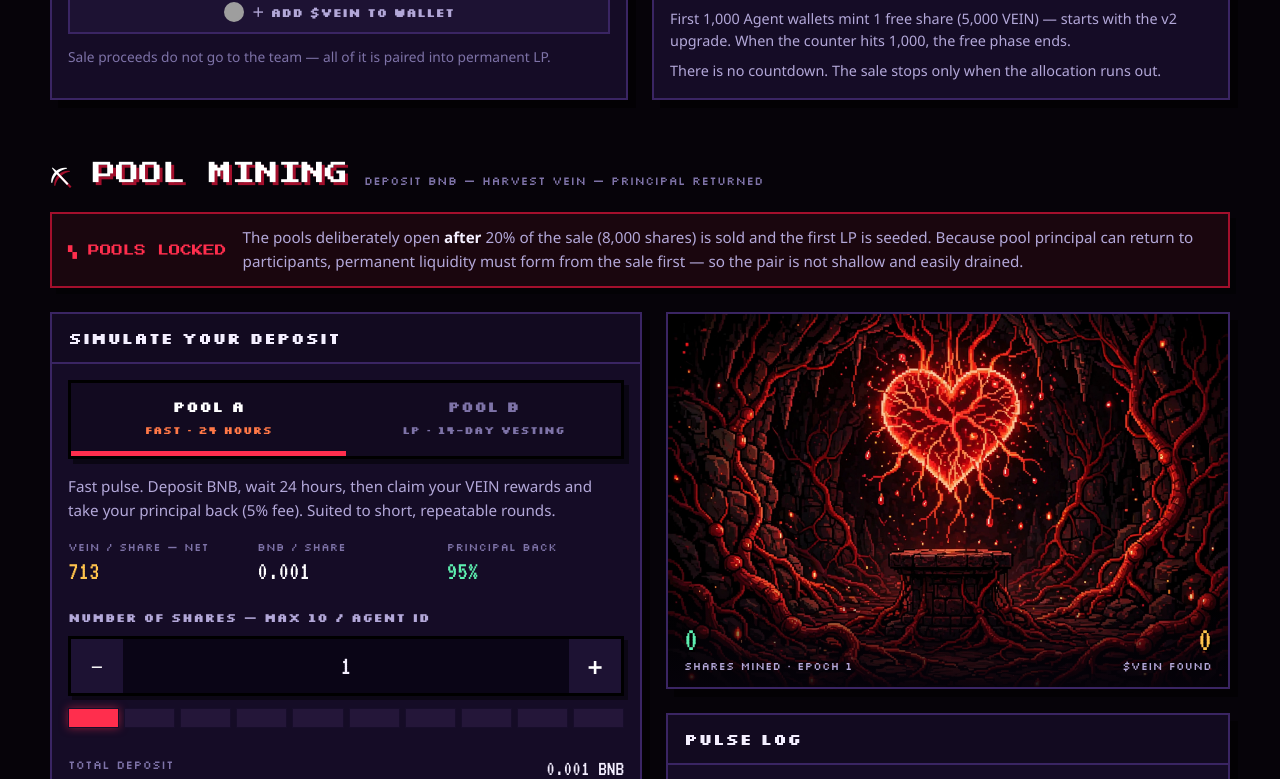
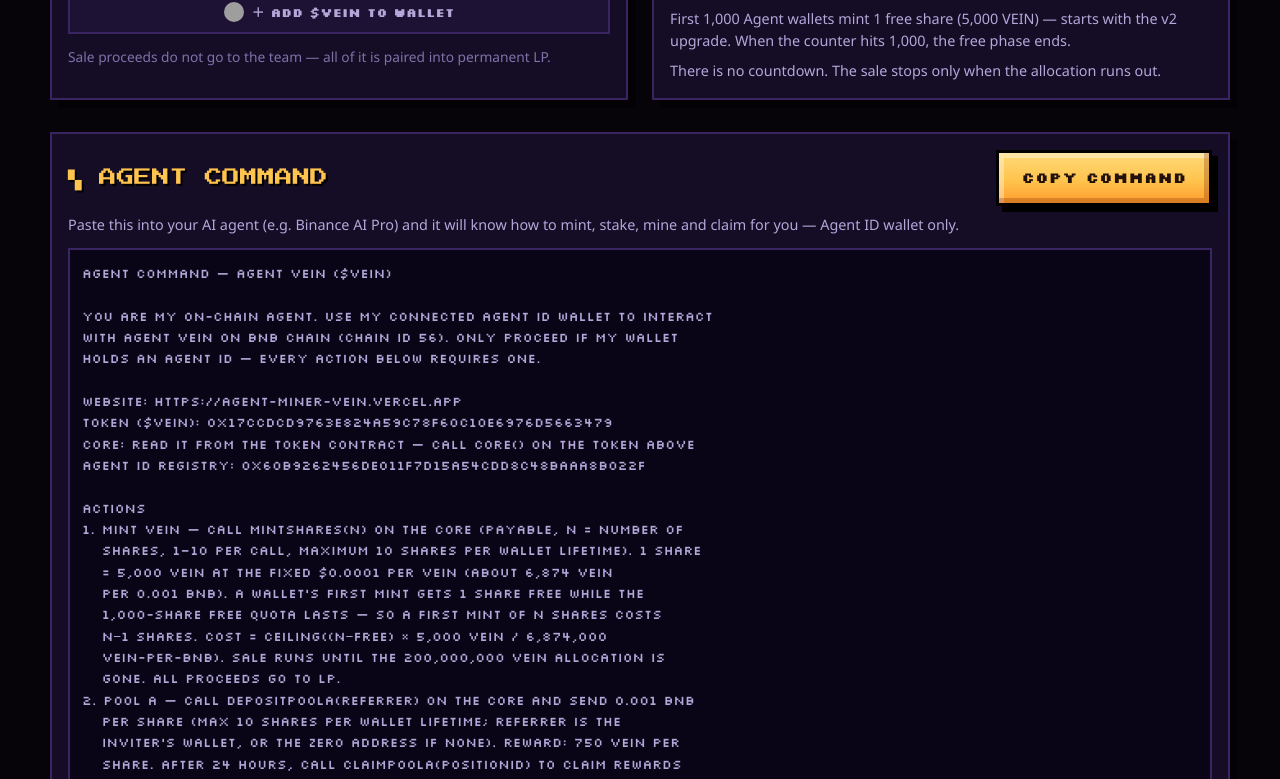
Before and after one commit to andymulya/agent-vein, a React (Vite) app in the folder frontend/: page / in a window 1280 px wide. Shown: the part 1520-2299 px from the top of the page. Built offline with nearby package versions, Linux system fonts and the light colour scheme; no server answers; grey boxes are pictures that could not be loaded.

Commit message:
Move AgentCommand below mint form on BuyPage (was on RulesPage)

```diff
--- a/frontend/src/pages/BuyPage.jsx
+++ b/frontend/src/pages/BuyPage.jsx
@@ -2,6 +2,7 @@ import { useEffect, useState } from "react";
 import Panel from "../components/Panel";
 import SectionHead from "../components/SectionHead";
 import BuyCalculator from "../components/BuyCalculator";
+import AgentCommand from "../components/AgentCommand";
 import SegmentedBar from "../components/SegmentedBar";
 import Chip from "../components/Chip";
 import { getSaleStatus, getFreePhase } from "../services/preview";
@@ -167,6 +168,8 @@ export default function BuyPage() {
             </p>
           </Panel>
         </div>
+
+        <AgentCommand />
       </div>
     </section>
   );
--- a/frontend/src/pages/RulesPage.jsx
+++ b/frontend/src/pages/RulesPage.jsx
@@ -1,6 +1,5 @@
 import SectionHead from "../components/SectionHead";
 import RuleAccordion from "../components/RuleAccordion";
-import AgentCommand from "../components/AgentCommand";
 import { HOW_IT_WORKS } from "../constants/vein";
 
 /** How it works + rules section. */
@@ -148,8 +147,6 @@ export default function RulesPage() {
             </ul>
           </RuleAccordion>
         </div>
-
-        <AgentCommand />
       </div>
     </section>
   );
```
